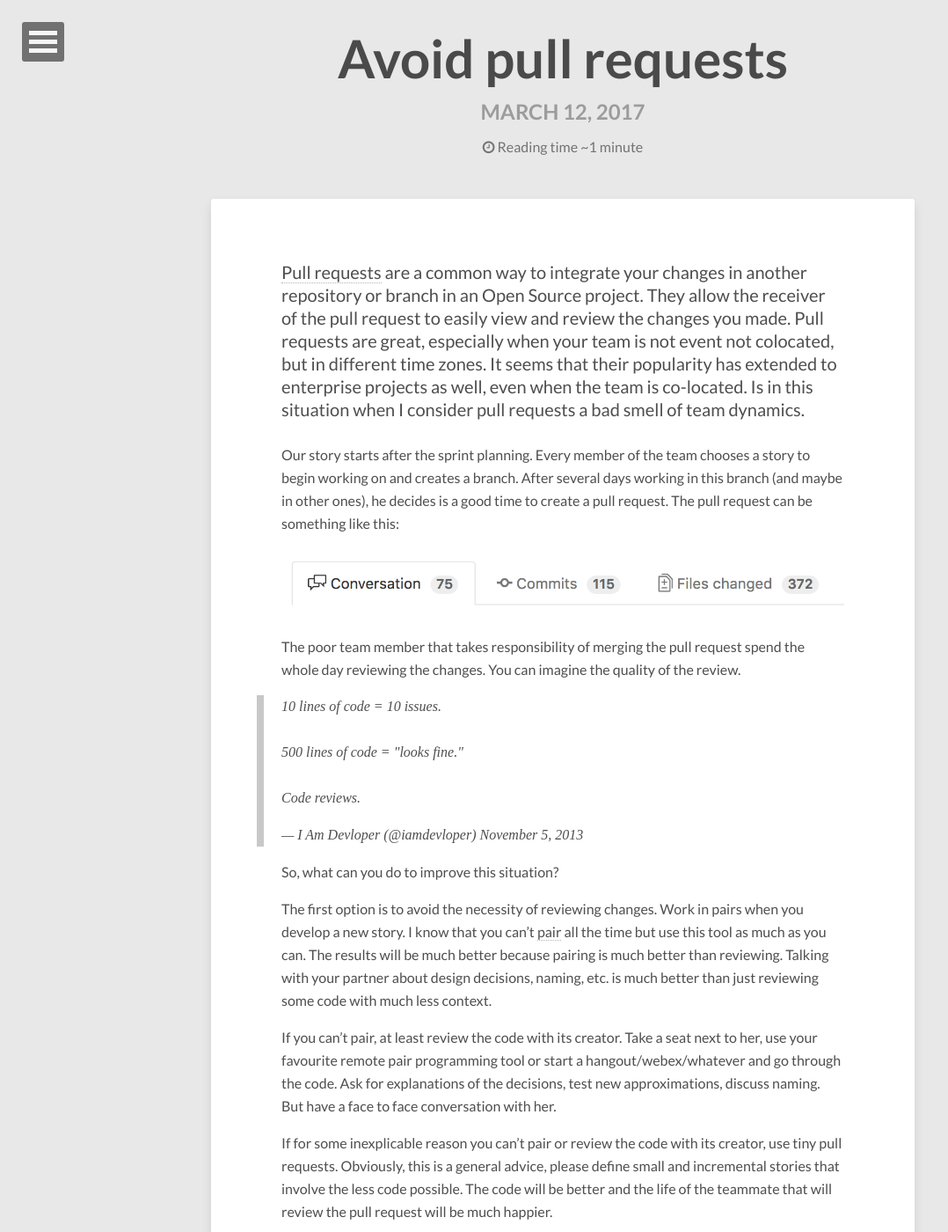
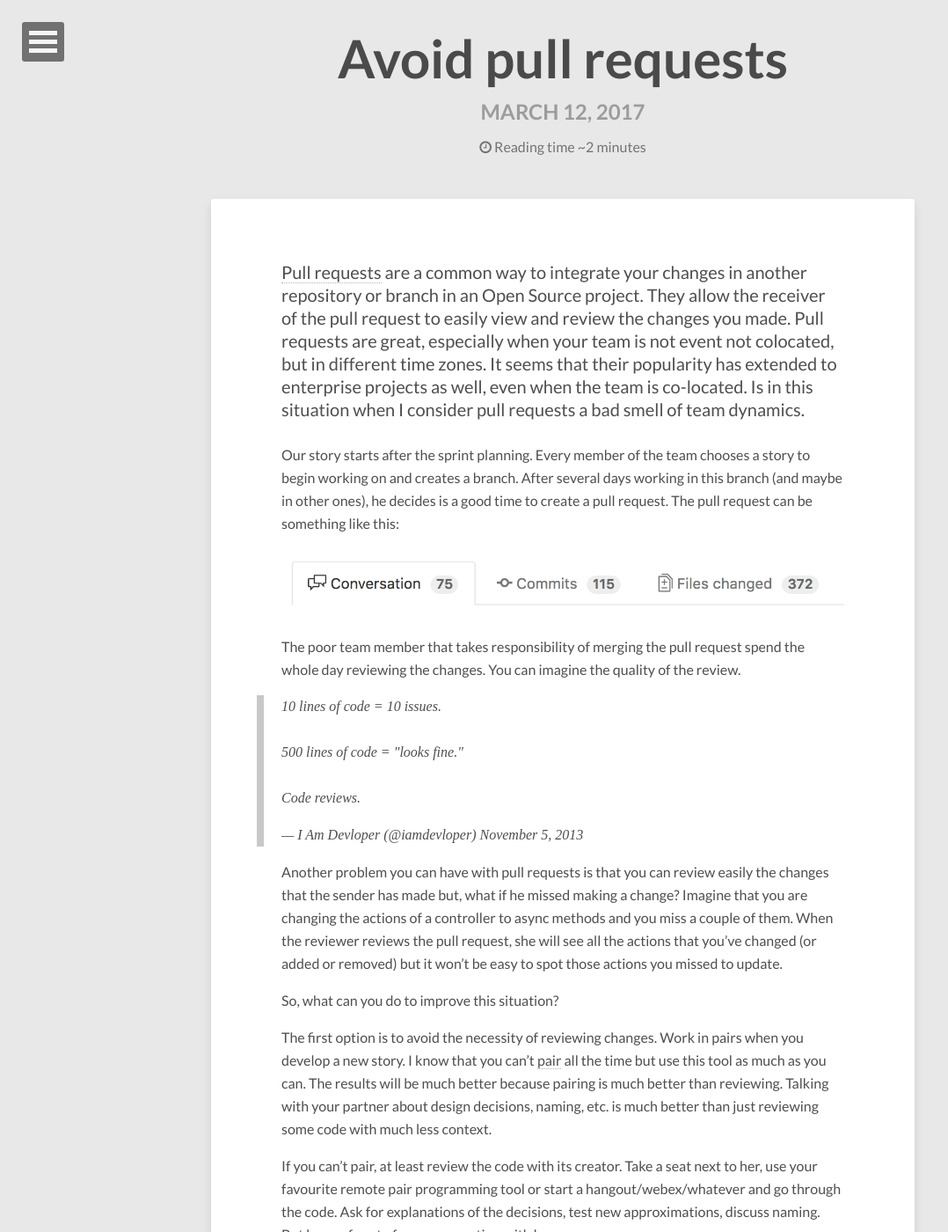
Before and after one commit to vgaltes/vgaltes.github.io, a Jekyll site: the page built from _posts/2017-03-12-Avoid-pull-requests.md, in a window 1280 px wide and 1400 px high. Shown: the whole window at 88% size, without its empty margins (0-1078 px from the left). Built offline with Jekyll 4.4.1, drawn with Linux system fonts in a browser that asks for light colours; nearby versions of some CDN libraries; comment, search, counter and statistics services are not loaded.

Commit message:
Added missing paragraph.

```diff
--- a/_posts/2017-03-12-Avoid-pull-requests.md
+++ b/_posts/2017-03-12-Avoid-pull-requests.md
@@ -26,6 +26,8 @@ The poor team member that takes responsibility of merging the pull request spend
 <blockquote class="twitter-tweet" data-lang="en"><p lang="en" dir="ltr">10 lines of code = 10 issues.<br><br>500 lines of code = &quot;looks fine.&quot;<br><br>Code reviews.</p>&mdash; I Am Devloper (@iamdevloper) <a href="https://twitter.com/iamdevloper/status/397664295875805184">November 5, 2013</a></blockquote>
 <script async src="//platform.twitter.com/widgets.js" charset="utf-8"></script>
 
+Another problem you can have with pull requests is that you can review easily the changes that the sender has made but, what if he missed making a change? Imagine that you are changing the actions of a controller to async methods and you miss a couple of them. When the reviewer reviews the pull request, she will see all the actions that you've changed (or added or removed) but it won't be easy to spot those actions you missed to update.
+
 So, what can you do to improve this situation?
 
 The first option is to avoid the necessity of reviewing changes. Work in pairs when you develop a new story. I know that you can't [pair](https://www.thoughtworks.com/insights/blog/pairing-are-you-doing-it-wrong) all the time but use this tool as much as you can. The results will be much better because pairing is much better than reviewing. Talking with your partner about design decisions, naming, etc. is much better than just reviewing some code with much less context.
```
